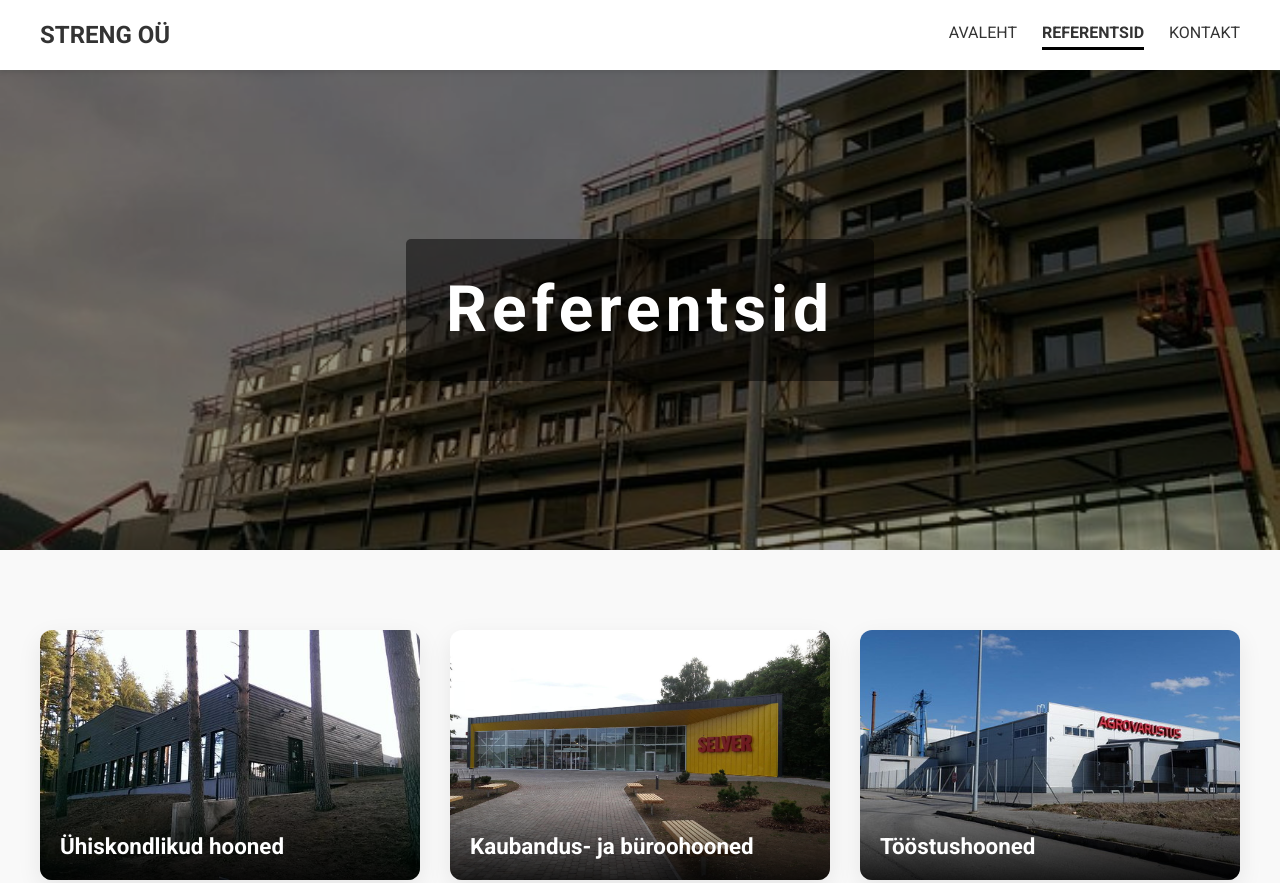
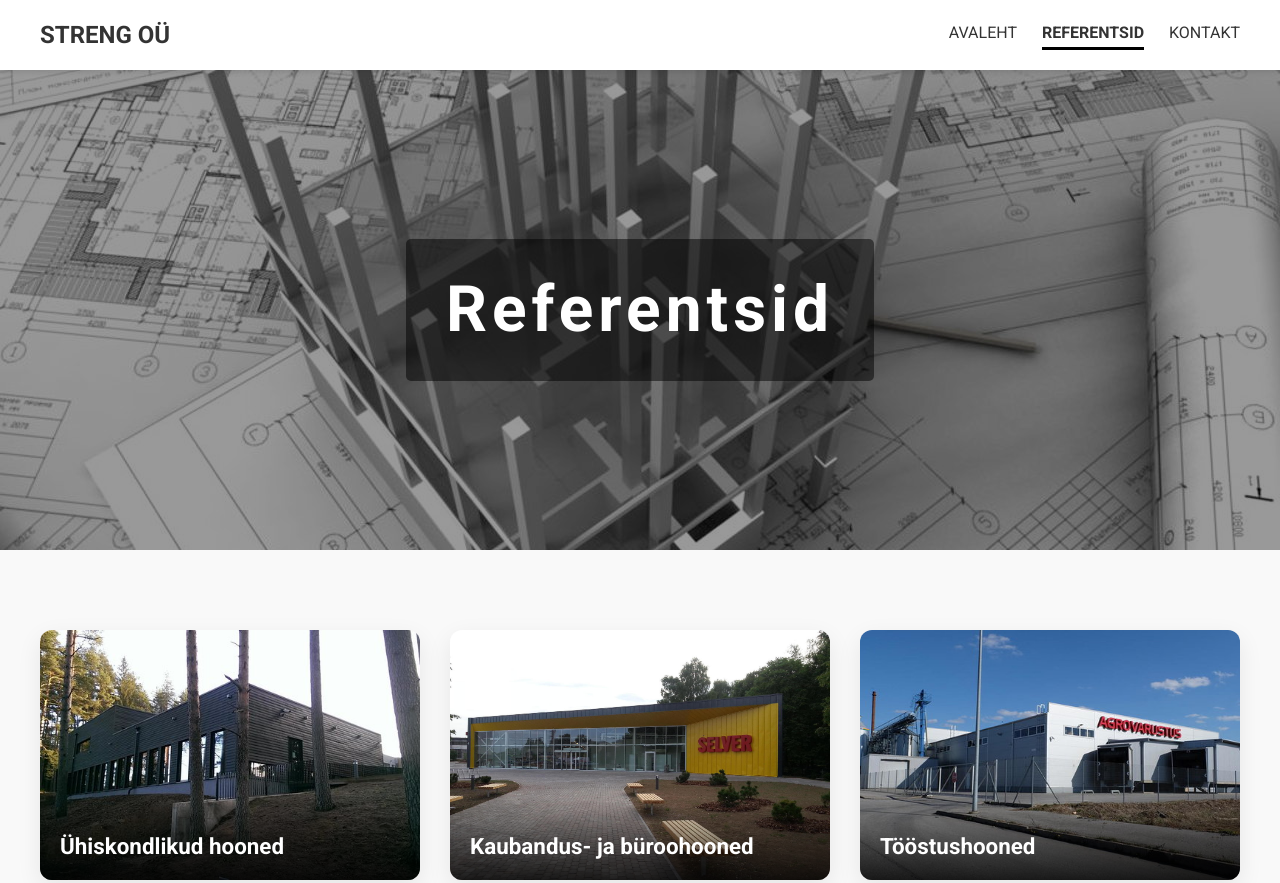
Before and after one commit to KristjanOrrin/streng, a plain HTML site: page referentsid.html in a window 1280 px wide. Shown: the top 883 px of the page. Drawn offline with Linux system fonts and the light colour scheme.

Commit message:
file path changes

```diff
--- a/referentsid.html
+++ b/referentsid.html
@@ -24,7 +24,7 @@
 
     <main>
         <section class="main-hero">
-            <div class="hero-image" style="background-image: url('static/images/rv4.jpeg');"></div>
+            <div class="hero-image" style="background-image: url('static/images/bim.jpg');"></div>
             <div class="hero-text">
                 <h1>Referentsid</h1>
             </div>
```
